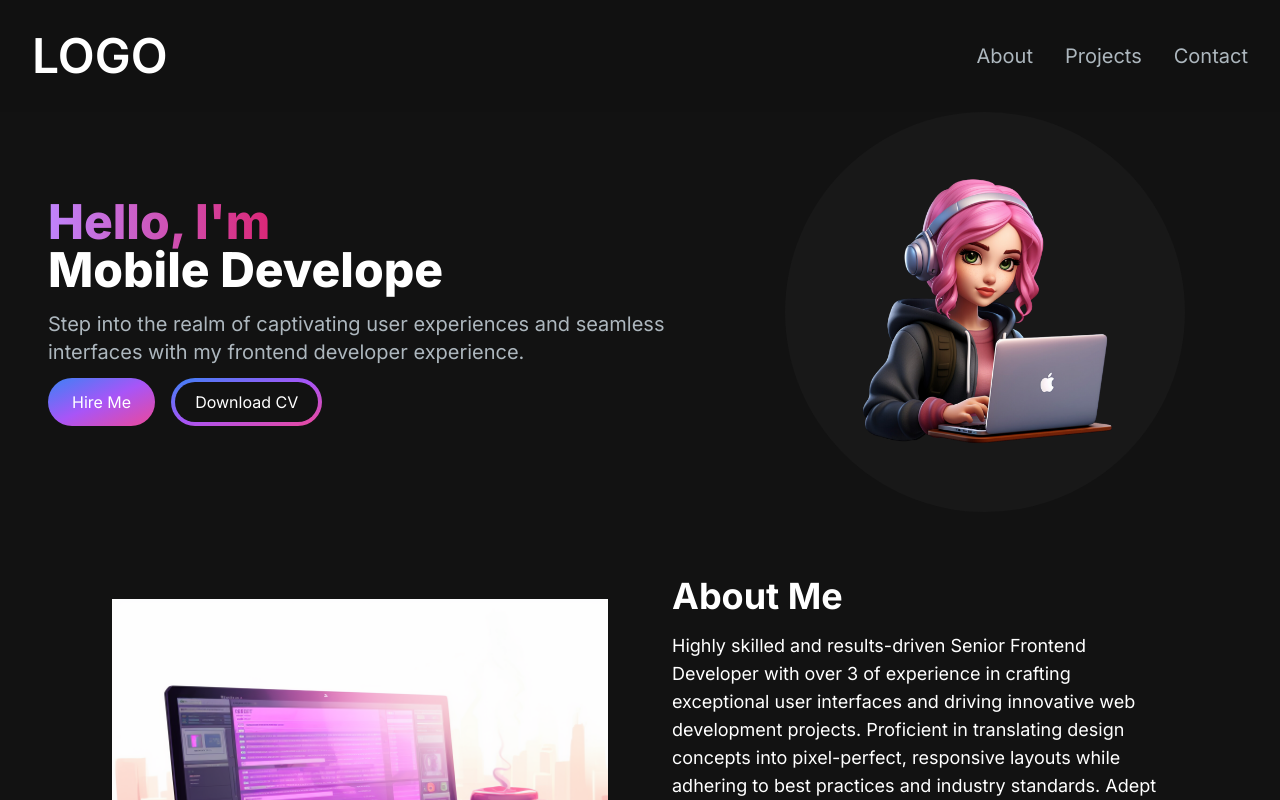
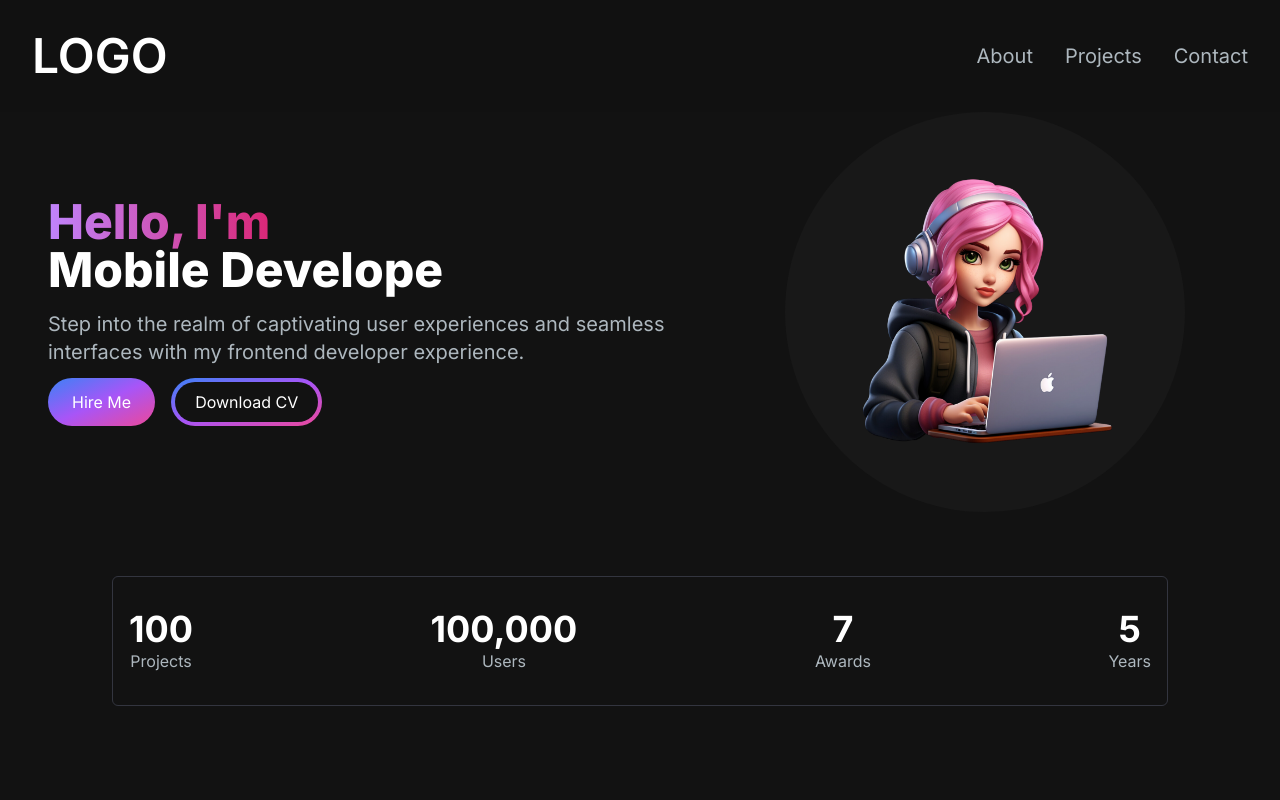
Before and after one commit to focus110/portfolio, a Next.js app: page / in a window 1280 px wide. Shown: the top 800 px of the page. Built offline with nearby package versions, Linux system fonts and the light colour scheme.

Commit message:
added avhievement section

```diff
--- a/src/app/page.js
+++ b/src/app/page.js
@@ -1,4 +1,5 @@
 import About from "@/components/About";
+import AchievementsSection from "@/components/AchievementsSection";
 import EmailSection from "@/components/EmailSection";
 import Footer from "@/components/Footer";
 import HeroSection from "@/components/HeroSection";
@@ -11,6 +12,7 @@ export default function Home() {
       <Navbar />
       <div className="container mt-24 mx-auto px-12 py-4">
         <HeroSection />
+        <AchievementsSection />
         <About />
         <ProjectsSection />
         <EmailSection />
--- /dev/null
+++ b/src/components/AchievementsSection.jsx
@@ -0,0 +1,46 @@
+import React from "react";
+
+const achievementsList = [
+  {
+    metric: "Projects",
+    value: "100",
+    postfix: "+",
+  },
+  {
+    prefix: "~",
+    metric: "Users",
+    value: "100,000",
+  },
+  {
+    metric: "Awards",
+    value: "7",
+  },
+  {
+    metric: "Years",
+    value: "5",
+  },
+];
+
+const AchievementsSection = () => {
+  return (
+    <div className="py-8 px-4 xl:gap-16 sm:py-16 xl:px-16">
+      <div className="border-[#33353F] border rounded-md py-8 px-17 flex items-center justify-between">
+        {achievementsList.map((achievement, index) => {
+          return (
+            <div
+              key={index}
+              className="flex flex-col items-center justify-center mx-4"
+            >
+              <h2 className="text-white text-4xl font-bold">
+                {achievement.value}
+              </h2>
+              <p className="text-[#ADB7BE] text-base">{achievement.metric}</p>
+            </div>
+          );
+        })}
+      </div>
+    </div>
+  );
+};
+
+export default AchievementsSection;
```
